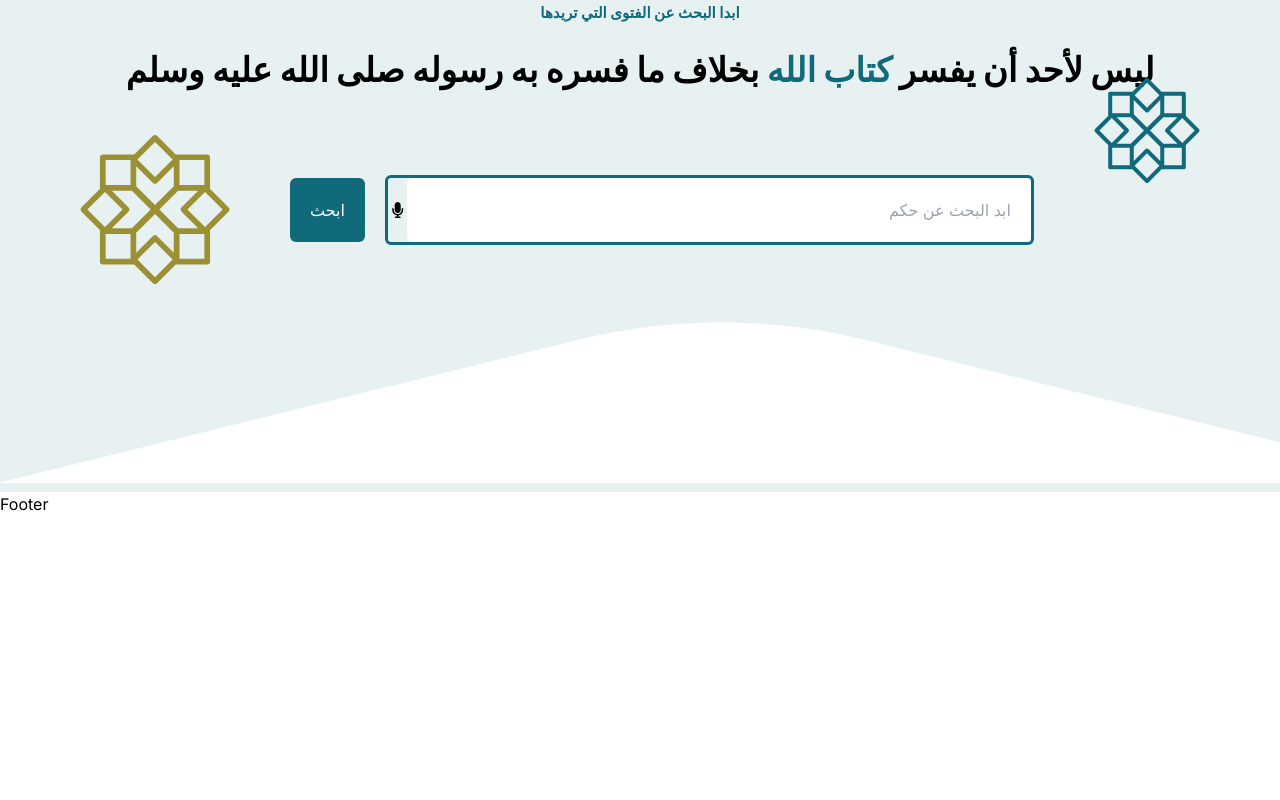
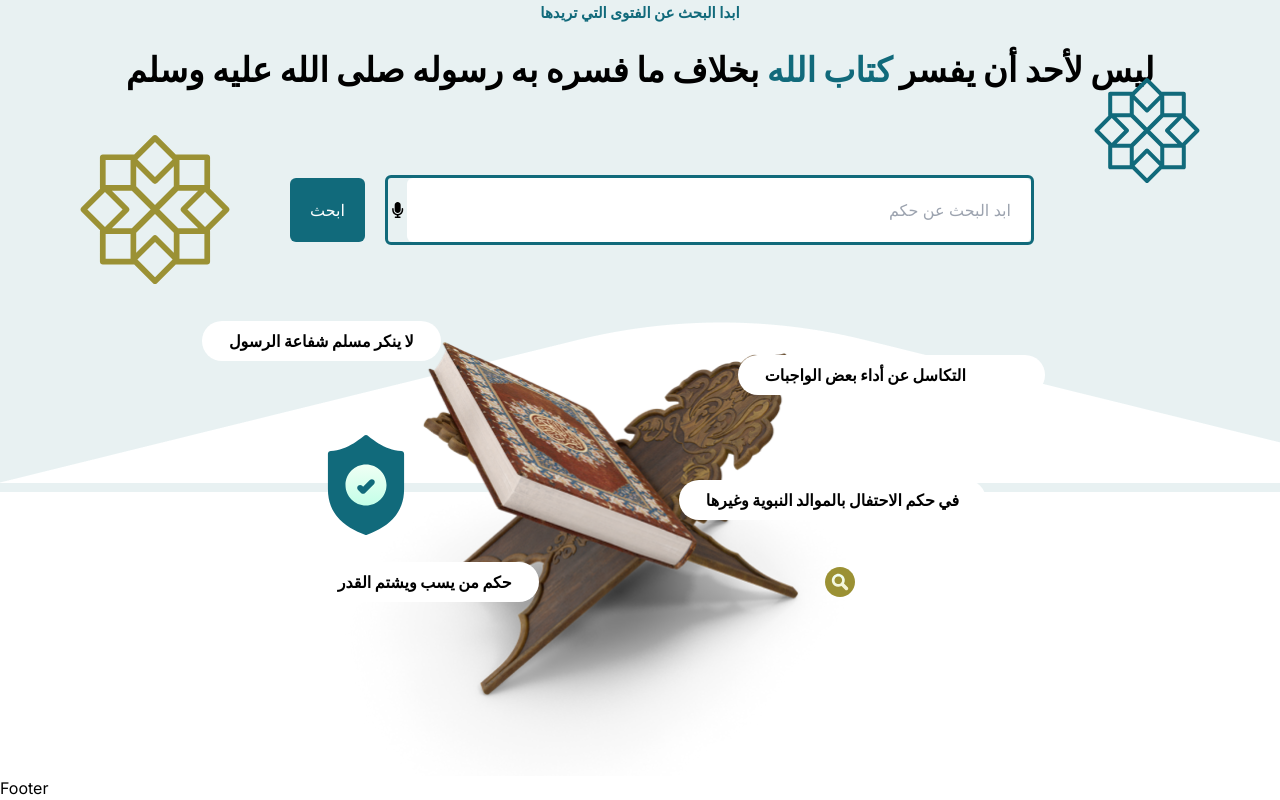
Before and after one commit to rumon5h/fatawau, a Next.js app: page / in a window 1280 px wide. Shown: the part 246-1046 px from the top of the page. Before the commit the page ends 800 px from the top, so only its background shows below. Built offline with nearby package versions, Linux system fonts and the light colour scheme.

Commit message:
updated done

```diff
--- a/src/app/page.js
+++ b/src/app/page.js
@@ -1,9 +1,11 @@
 import Banner from "@/components/banner/Banner";
+import QuranBanner from "@/components/quranBanner/QuranBanner";
 
 export default function Home() {
   return (
    <main>
     <Banner />
+    <QuranBanner/>
 
    </main>
   )
--- a/src/components/quranBanner/QuranBanner.jsx
+++ b/src/components/quranBanner/QuranBanner.jsx
@@ -1,8 +1,23 @@
+import Image from 'next/image';
 import React from 'react'
 
 const QuranBanner = () => {
   return (
-    <div>QuranBanner</div>
+    <div className='flex justify-center mt-[-150px]'>
+        <div className='flex flex-col gap-y-10 relative'>
+            <h3 className='absolute top-[-21px] right-[-101px] bg-white py-[8px] px-[27px] rounded-[32px] text-black font-extrabold'>لا ينكر مسلم شفاعة الرسول</h3>
+            <Image className='absolute top-[93px] right-[-76px]' src="/insurance.svg" alt='badge1' width={100} height={100}  />
+            <h2 className='relative top-[220px] right-[-199px] bg-white py-[8px] px-[27px] rounded-[32px] text-black font-extrabold'>حكم من يسب ويشتم القدر</h2>
+        </div>
+        <div>
+            <Image className='' src="/qwith _tand_close.png" alt='Quran' width={521} height={435}/>
+        </div>
+        <div className='flex flex-col gap-y-10'>
+            <h1 className=' relative top-[13px] left-[-123px] bg-white py-[8px] px-[27px] rounded-[32px] text-black font-extrabold'>التكاسل عن أداء بعض الواجبات</h1>
+            <h3 className=' relative top-[58px] left-[-182px] bg-white py-[8px] px-[27px] rounded-[32px] text-black font-extrabold'>في حكم الاحتفال بالموالد النبوية وغيرها</h3>
+            <Image className='relative top-[65px] left-[-36px]' src="/magnifying_glass.svg" alt='badge1' width={30} height={30}  />
+        </div>
+    </div>
   )
 }
 
```
